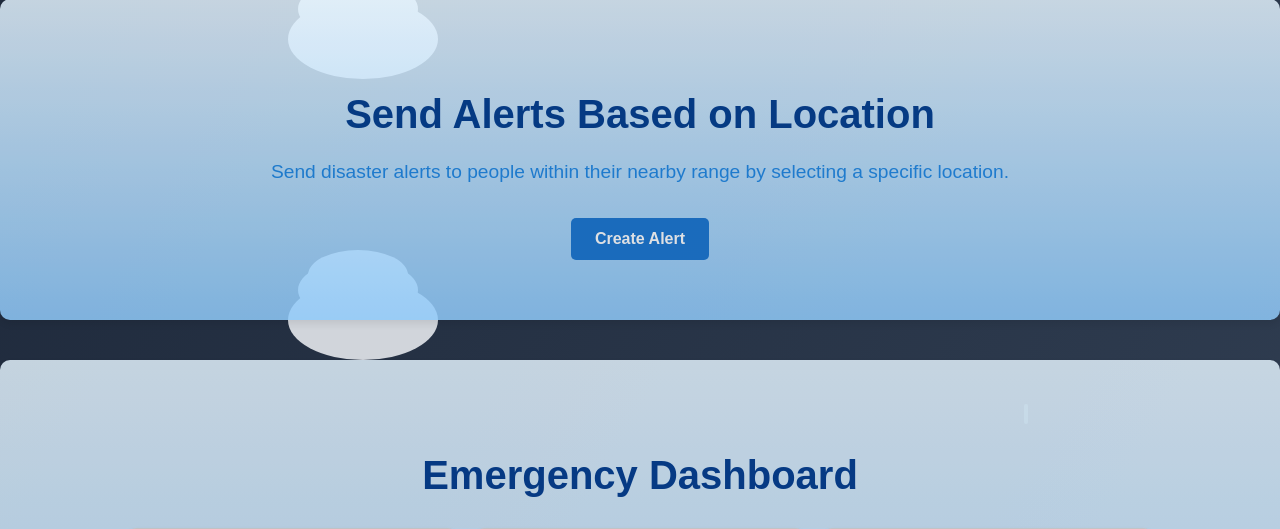
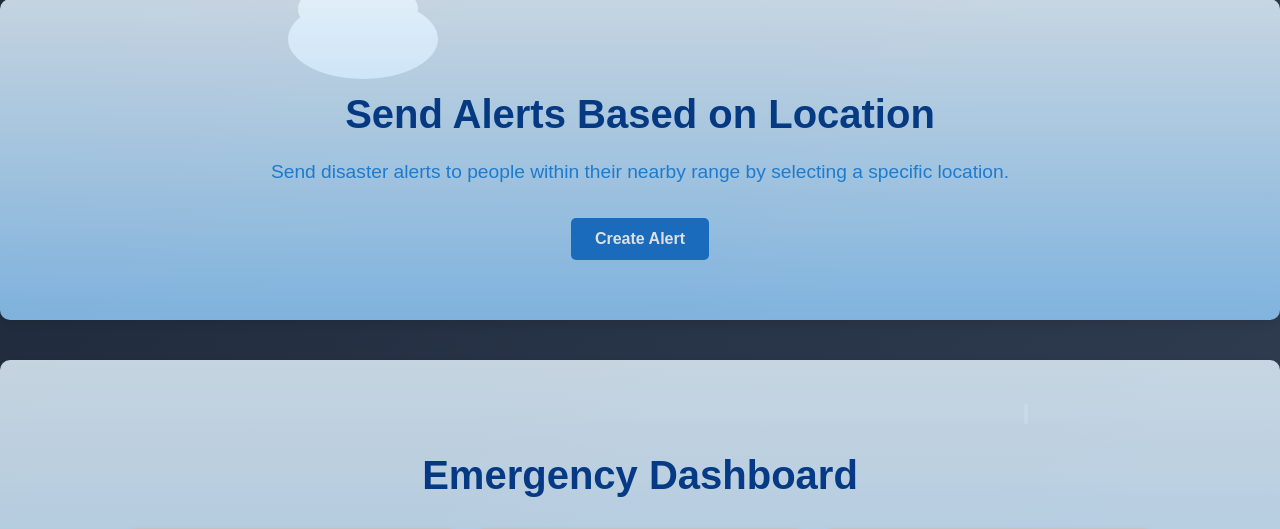
Before and after one commit to n3055/vertex, a Django app: template vertex/templates/index.html in a window 1280 px wide. Shown: the part 141-670 px from the top of the page. Run offline with Django 5.2, Linux system fonts and the light colour scheme; the template is opened without the code that fills it, so the values that code supplies are empty; parts of the project's set-up code (start-up, migrations or seed data) failed here and were passed over.

Commit message:
Update index.html

```diff
--- a/vertex/templates/index.html
+++ b/vertex/templates/index.html
@@ -25,7 +25,6 @@
     <div id="disaster-bg">
       <!-- Clouds -->
       <div class="cloud" style="top: 10%; left: -150px;"></div>
-      <div class="cloud" style="top: 30%; left: -250px;"></div>
 
       <!-- Raindrops -->
       <div class="raindrop" style="left: 20%; animation-delay: 0s;"></div>
```
